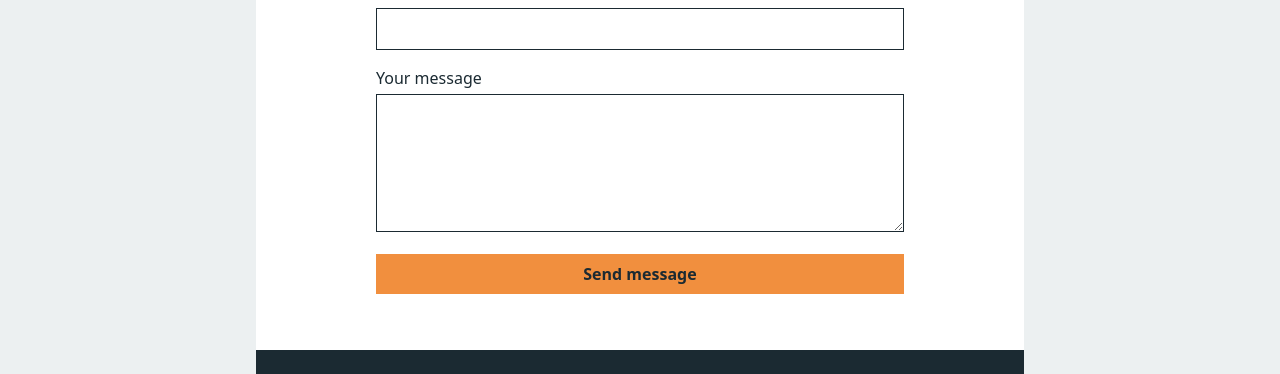
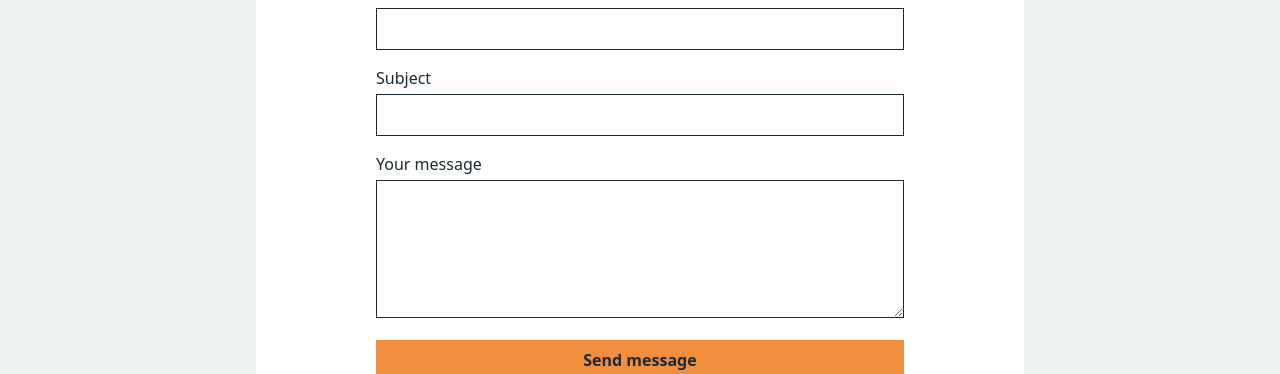
Before and after one commit to annkar73/portfolio-nextjs, a Next.js app: page /en/contact in a window 1280 px wide. Shown: the part 402-776 px from the top of the page. Built offline with nearby package versions, Linux system fonts and the light colour scheme; no server answers.

Commit message:
fix contact form

```diff
--- a/src/app/[locale]/cv/page.tsx
+++ b/src/app/[locale]/cv/page.tsx
@@ -23,7 +23,7 @@ export default function CVPage() {
 
   return (
     <main
-      id="cv-content"
+
       className="max-w-5xl mx-auto p-6 bg-white text-[var(--color-foreground)] print:bg-white print:text-black print:p-0 print:shadow-none print:max-w-none print:mx-0"
     >
       <section className="mb-8">
--- a/src/components/ContactForm.tsx
+++ b/src/components/ContactForm.tsx
@@ -1,12 +1,13 @@
 "use client";
 
-import { useState, FormEvent, ChangeEvent } from "react";
+import { useEffect, useState, FormEvent, ChangeEvent } from "react";
 import { toast } from "react-toastify";
 import emailjs from "@emailjs/browser";
 import { useTranslations } from "next-intl";
 
 interface IUserInput {
   name: string;
+  subject: string;
   email: string;
   message: string;
 }
@@ -16,9 +17,19 @@ export default function ContactForm() {
 
   const [userInput, setUserInput] = useState<IUserInput>({
     name: "",
+    subject: "",
     email: "",
     message: "",
   });
+
+  useEffect(() => {
+    const userID = process.env.NEXT_PUBLIC_EMAILJS_PUBLIC_KEY;
+    if (!userID) {
+      console.error("Missing EmailJS public key");
+      return;
+    }
+    emailjs.init(userID);
+  }, []);
 
   const handleChange = (e: ChangeEvent<HTMLInputElement | HTMLTextAreaElement>) => {
     const { name, value } = e.target;
@@ -31,25 +42,32 @@ export default function ContactForm() {
   const handleSubmit = async (e: FormEvent) => {
     e.preventDefault();
 
-    const serviceID = process.env.NEXT_PUBLIC_EMAILJS_SERVICE_ID!;
-    const templateID = process.env.NEXT_PUBLIC_EMAILJS_TEMPLATE_ID!;
-    const userID = process.env.NEXT_PUBLIC_EMAILJS_PUBLIC_KEY!;
+    const serviceID = process.env.NEXT_PUBLIC_EMAILJS_SERVICE_ID;
+    const templateID = process.env.NEXT_PUBLIC_EMAILJS_TEMPLATE_ID;
+
+    if (!serviceID || !templateID) {
+      toast.error(t("contact.error"));
+      return;
+    }
+
+    const emailParams: Record<string, string> = {
+      name: userInput.name,
+      subject: userInput.subject,
+      email: userInput.email,
+      message: userInput.message,
+      reply_to: userInput.email, // <- viktigt!
+    };
 
     try {
-      const emailParams = {
-        name: userInput.name,
-        email: userInput.email,
-        message: userInput.message,
-      };
-
-      const res = await emailjs.send(serviceID, templateID, emailParams, userID);
+      const res = await emailjs.send(serviceID, templateID, emailParams);
 
       if (res.status === 200) {
-        toast.success(t(`contact.success`));
-        setUserInput({ name: "", email: "", message: "" });
+        toast.success(t("contact.success"));
+        setUserInput({ name: "", subject: "", email: "", message: "" });
       }
-    } catch {
-      toast.error(t(`contact.error`));
+    } catch (err) {
+      console.error("EmailJS error:", err);
+      toast.error(t("contact.error"));
     }
   };
 
@@ -59,9 +77,7 @@ export default function ContactForm() {
       className="w-full max-w-xl mx-auto p-6 bg-white rounded-none space-y-4"
     >
       <div>
-        <label className="block mb-1 font-medium">
-          {t(`contact.name`)}
-        </label>
+        <label className="block mb-1 font-medium">{t("contact.name")}</label>
         <input
           type="text"
           name="name"
@@ -73,9 +89,7 @@ export default function ContactForm() {
       </div>
 
       <div>
-        <label className="block mb-1 font-medium">
-          {t(`contact.email`)}
-        </label>
+        <label className="block mb-1 font-medium">{t("contact.email")}</label>
         <input
           type="email"
           name="email"
@@ -87,9 +101,19 @@ export default function ContactForm() {
       </div>
 
       <div>
-        <label className="block mb-1 font-medium">
-          {t(`contact.message`)}
-        </label>
+        <label className="block mb-1 font-medium">{t("contact.subject")}</label>
+        <input
+          type="text"
+          name="subject"
+          value={userInput.subject}
+          onChange={handleChange}
+          required
+          className="w-full px-4 py-2 rounded-none border border-[var(--color-foreground)] bg-white text-black focus:outline-none focus:ring-2 focus:ring-[var(--color-secondary-accent)]"
+        />
+      </div>
+
+      <div>
+        <label className="block mb-1 font-medium">{t("contact.message")}</label>
         <textarea
           name="message"
           value={userInput.message}
@@ -104,7 +128,7 @@ export default function ContactForm() {
         type="submit"
         className="w-full bg-[var(--color-secondary-accent)] hover:bg-[var(--color-foreground)] text-[var(--color-foreground)] hover:text-[var(--color-accent)] border-[var(--color-secondary-accent)] font-semibold py-2 px-4 cursor-pointer rounded-none transition"
       >
-        {t(`contact.submit`)}
+        {t("contact.submit")}
       </button>
     </form>
   );
--- a/src/messages/en.json
+++ b/src/messages/en.json
@@ -270,6 +270,7 @@
     "intro": "I am always interested in hearing from you! If you have questions, suggestions, or just want to say hello, feel free to contact me. You can either send a message via the form below or email me directly.",
     "name": "Your name",
     "email": "Your email address",
+    "subject": "Subject",
     "message": "Your message",
     "submit": "Send message",
     "success": "Message sent successfully!",
--- a/src/messages/sv.json
+++ b/src/messages/sv.json
@@ -271,6 +271,7 @@
   "intro": "Jag är alltid intresserad av att höra från dig! Om du har frågor, förslag eller bara vill säga hej, tveka inte att kontakta mig. Du kan antingen skicka ett meddelande via formuläret nedan eller skicka ett e-postmeddelande direkt till mig.",
   "name": "Ditt namn",
   "email": "Din e-postadress",
+  "subject": "Ämne",
   "message": "Ditt meddelande",
   "submit": "Skicka meddelande",
   "success": "Meddelandet skickades!",
```
